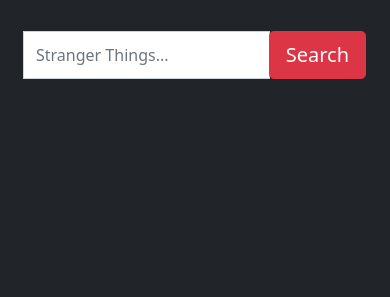
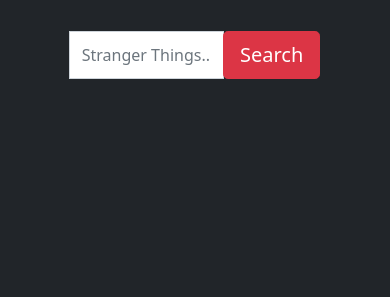
Before and after one commit to manuel12/series-ratings, a Django app: page / in a window 390 px wide. Shown: the part 55-352 px from the top of the page. Run offline with Django 3.2, Linux system fonts and the light colour scheme; some libraries are stand-ins or nearby versions.

Commit message:
Removed hardcoded css

```diff
--- a/templates/search.html
+++ b/templates/search.html
@@ -1,11 +1,4 @@
 {% extends 'base.html' %} {%block content %}
-<style>
-  @media only screen and (max-width: 768px) {
-    [class*="col-"] {
-      width: 100%;
-    }
-  }
-</style>
 
 <div class="container" style="height: 100px">
   <div class="row justify-content-center align-items-center h-100">
@@ -33,7 +26,9 @@
 </div>
 
 <script>
-  const onlyWhiteSpace = (s) => s.match(/^\s*$/);
+  const onlyWhiteSpace = (s) => {
+    return s.match(/^\s*$/);
+  };
   const validateForm = () => {
     const inputElem = document.getElementById("id_search");
     return onlyWhiteSpace(inputElem.value) ? false : true;
```
